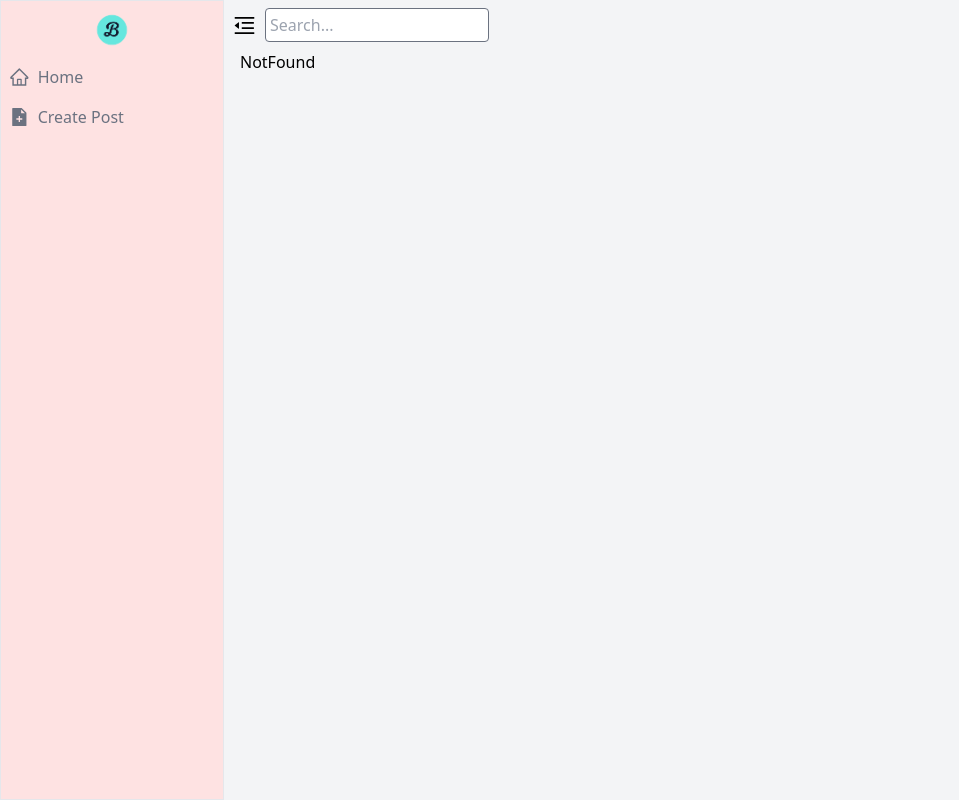
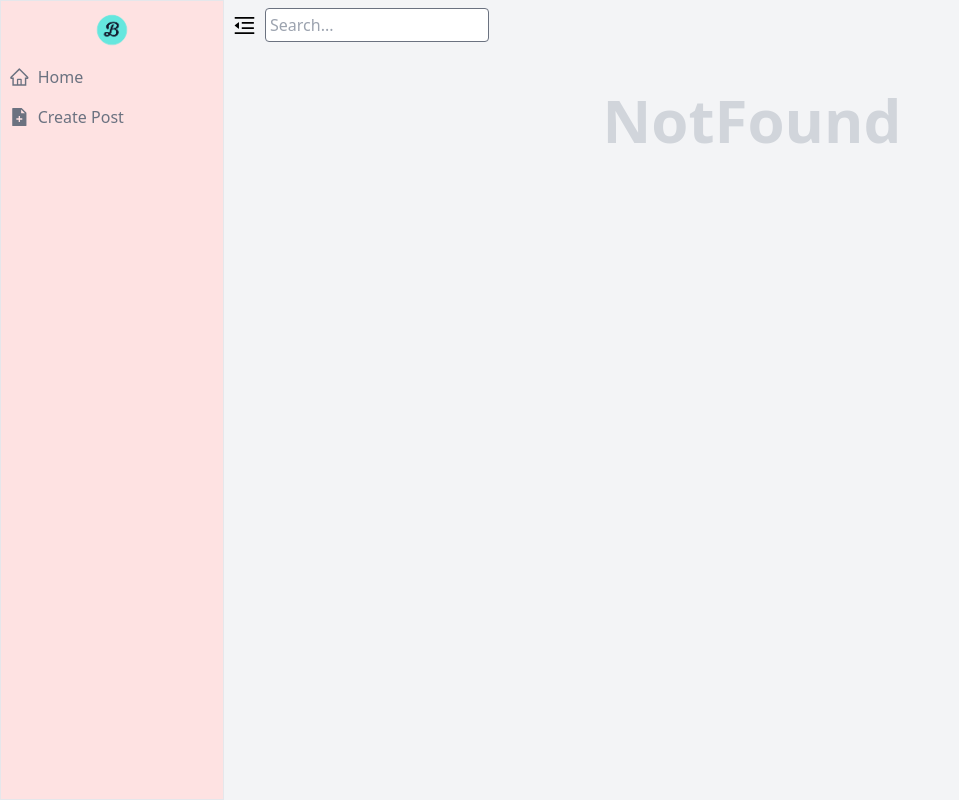
Before and after one commit to Muskulee/anonymous-admin, a React (Create React App) app: page /update-post in a window 1280 px wide. Shown: the whole page, without its empty margins (0-959 px from the left). Built offline with nearby package versions, Linux system fonts and the light colour scheme.

Commit message:
Designed Not Found

```diff
--- a/src/components/NotFound.jsx
+++ b/src/components/NotFound.jsx
@@ -1,5 +1,9 @@
 import React from "react";
 
 export default function NotFound() {
-  return <div>NotFound</div>;
+  return (
+    <h1 className="font-bold text-6xl text-center text-gray-300 mt-10">
+      NotFound
+      </h1>
+  );
 }
```
